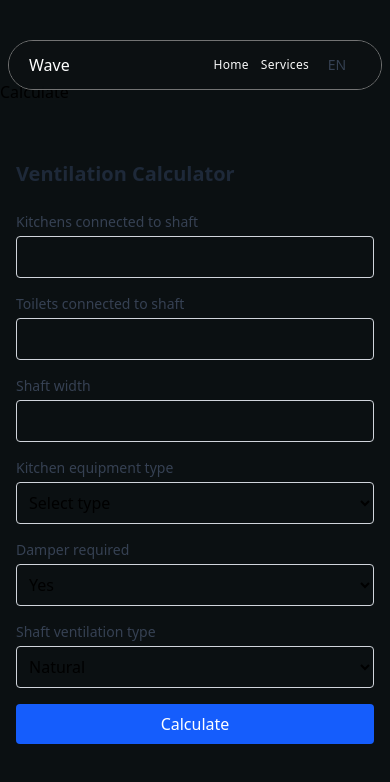
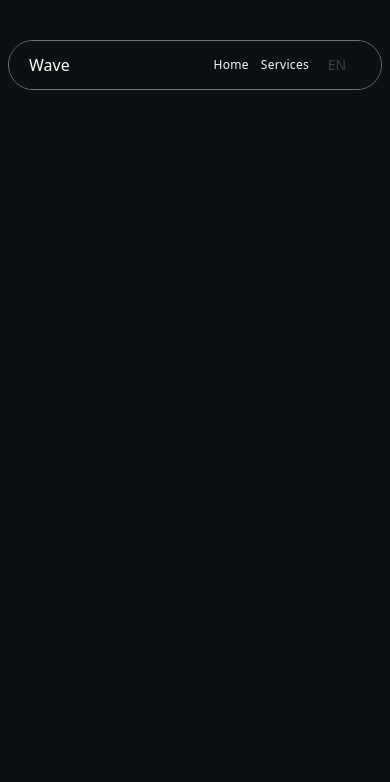
Before and after one commit to BTavkhelidze/engineeringweb, a Next.js app: page /en/calculator in a window 390 px wide. Shown: the top 782 px of the page. Built offline with nearby package versions, Linux system fonts and the light colour scheme.

Commit message:
fear/ UnderConstructionPage

```diff
--- a/src/app/[locale]/calculator/page.tsx
+++ b/src/app/[locale]/calculator/page.tsx
@@ -1,12 +1,14 @@
 import Calculator from '@/components/Calculator/Calculator';
+import UnderConstruction from '@/components/PageUnderConstruction/UnderConstruction';
 import React from 'react';
 
 function page() {
   return (
     <main className='max-w-[1440px] w-full h-[300vh] mx-auto pt-20'>
-      <h2 className='mb-10'>Calculate</h2>
+      <UnderConstruction />
+      {/* <h2 className='mb-10'>Calculate</h2>
 
-      <Calculator />
+      <Calculator /> */}
     </main>
   );
 }
--- a/src/app/[locale]/home/page.tsx
+++ b/src/app/[locale]/home/page.tsx
@@ -5,6 +5,7 @@ import SingleService from '@/components/LandingPage/HeroSwiper/SingleService';
 import VentilationCalculatorHero from '@/components/LandingPage/VentilationCalculatorHero';
 import { WellcomeScrollSect2 } from '@/components/LandingPage/WellcomeScrollSect2';
 import WhyChooseUs from '@/components/LandingPage/WyhChooseUs';
+import MotionInViewSection from '@/components/ui/MotionInViewSectionProps';
 
 export default function Home() {
   return (
@@ -15,9 +16,15 @@ export default function Home() {
         <WellcomeScrollSect2 />
       </div>
       {/* <HeroSec1 /> */}
-      <WhyChooseUs />
-      <SingleService />
-      <VentilationCalculatorHero />
+      <MotionInViewSection delay={0.3}>
+        <WhyChooseUs />
+      </MotionInViewSection>
+      <MotionInViewSection delay={0.3}>
+        <SingleService />
+      </MotionInViewSection>
+      <MotionInViewSection delay={0.3}>
+        <VentilationCalculatorHero />
+      </MotionInViewSection>
       {/* <HeroSwiper /> */}
       {/* <ServicesSect3 /> */}
     </main>
--- /dev/null
+++ b/src/components/PageUnderConstruction/UnderConstruction.tsx
@@ -0,0 +1,9 @@
+export default function UnderConstruction() {
+  return (
+    <div className='h-full flex items-center justify-center text-center p-4'>
+      <h1 className='text-2xl md:text-4xl font-semibold text-gray-600'>
+        🚧 Calculator Page is Under Construction
+      </h1>
+    </div>
+  );
+}
```
